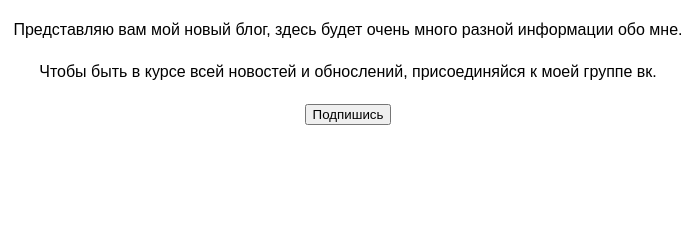
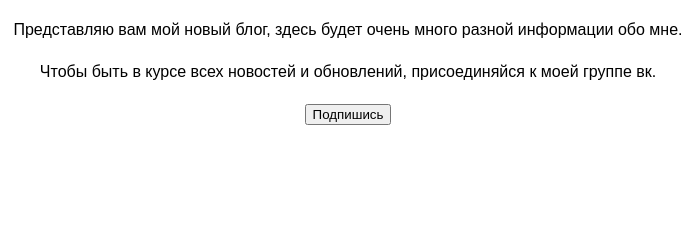
Before and after one commit to boorza/shroud-fan-page, a plain HTML site: page index.html in a window 1280 px wide. Shown: the part 496-725 px from the top of the page, 292-987 px from the left. Drawn offline with Linux system fonts and the light colour scheme.

Commit message:
Update index.html

```diff
--- a/index.html
+++ b/index.html
@@ -13,7 +13,7 @@
 		<h1>Приветствую вас, я Бурза Шруд♥</h1>
 		<p>Представляю вам мой новый блог, здесь будет очень много разной информации обо мне.</p>
 
-		<p>Чтобы быть в курсе всей новостей и обнослений, присоединяйся к моей группе вк.</p>
+		<p>Чтобы быть в курсе всех новостей и обновлений, присоединяйся к моей группе вк.</p>
 		<!--<img src="img/img2.jpg"><br>-->
 		<a href="https://vk.com/boorza_shroud"><button>Подпишись</button></a>
 
```
